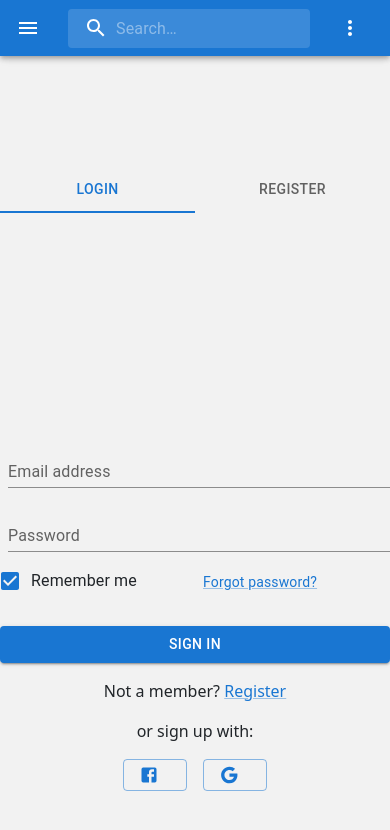
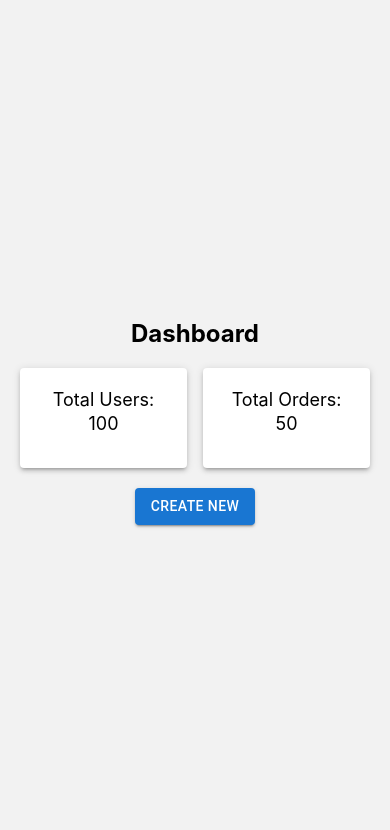
Before and after one commit to Andyfer004/Proyecto_Software_Frontend, a React Native app: screen /Dashboard in a window 390 px wide. Shown: the top 830 px of the page. Built offline with nearby package versions, Linux system fonts and the light colour scheme.

Commit message:
se creo una plantilla base de dashboard

```diff
--- a/App.tsx
+++ b/App.tsx
@@ -9,6 +9,7 @@ import 'bootstrap/dist/css/bootstrap.min.css';
 import { NavigationContainer } from '@react-navigation/native';
 import { createNativeStackNavigator } from '@react-navigation/native-stack';
 import Box from '@mui/material/Box';
+import DashboardScreen from 'src/views/Dashboard';
 
 const Stack = createNativeStackNavigator();
 
@@ -20,7 +21,7 @@ export default function App() {
       <StatusBar style="auto" />
       <NavigationContainer>
         <Stack.Navigator initialRouteName="Login">
-          <Stack.Screen name="Login" component={LoginScreen} options={{ headerShown: false }} />
+        <Stack.Screen name="Dashboard" component={DashboardScreen} options={{ headerShown: false }} />
         </Stack.Navigator>
       </NavigationContainer>
     </>
--- a/src/views/Dashboard.tsx
+++ b/src/views/Dashboard.tsx
@@ -0,0 +1,55 @@
+import React from "react";
+import { View, Text, StyleSheet } from "react-native";
+import { Button, Grid, Paper } from "@mui/material";
+
+const DashboardScreen: React.FC = () => {
+  return (
+    <View style={styles.container}>
+      <Text style={styles.heading}>Dashboard</Text>
+      <Grid container spacing={2}>
+        <Grid item xs={6}>
+          <Paper elevation={3} style={styles.paper}>
+            <Text style={styles.paperText}>Total Users: 100</Text>
+          </Paper>
+        </Grid>
+        <Grid item xs={6}>
+          <Paper elevation={3} style={styles.paper}>
+            <Text style={styles.paperText}>Total Orders: 50</Text>
+          </Paper>
+        </Grid>
+        {/* Add more Grid items for additional dashboard elements */}
+      </Grid>
+      <Button variant="contained" color="primary" style={styles.button}>
+        Create New
+      </Button>
+    </View>
+  );
+};
+
+const styles = StyleSheet.create({
+  container: {
+    flex: 1,
+    justifyContent: "center",
+    alignItems: "center",
+    padding: 20,
+  },
+  heading: {
+    fontSize: 24,
+    fontWeight: "bold",
+    marginBottom: 20,
+  },
+  paper: {
+    padding: 20,
+    textAlign: "center",
+    height: 100,
+    justifyContent: "center",
+  },
+  paperText: {
+    fontSize: 18,
+  },
+  button: {
+    marginTop: 20,
+  },
+});
+
+export default DashboardScreen;
```
